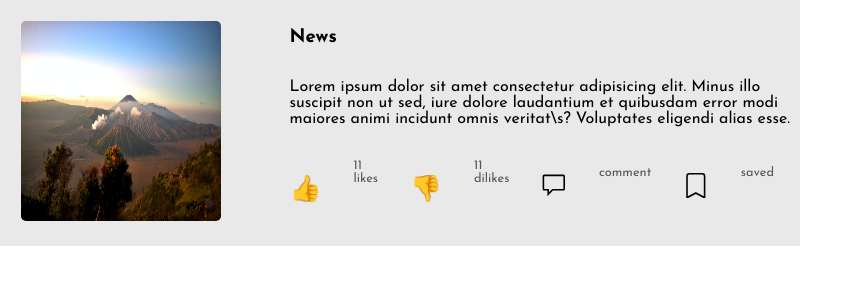
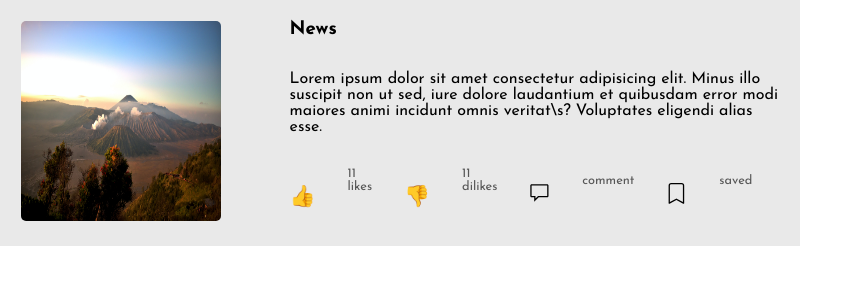
Before and after one commit to esmaelmoh/blog-mern-frontend, a React (Create React App) app: page / in a window 1280 px wide. Shown: the top 300 px of the page, without its empty margins (0-863 px from the left). Built offline with nearby package versions, Linux system fonts and the light colour scheme.

Commit message:
regular commit175

```diff
--- a/src/components/Post/Post.css
+++ b/src/components/Post/Post.css
@@ -34,7 +34,7 @@
     align-items: center;
 }
 .content-container ul .btn-wrapper button{
-    font-size: 1.6rem;
+    font-size: 1.3rem;
     background-color: inherit;
     border: none;
 }
```
Also changed, not shown: 1 other file (tests, documents, lock files or other folders).
